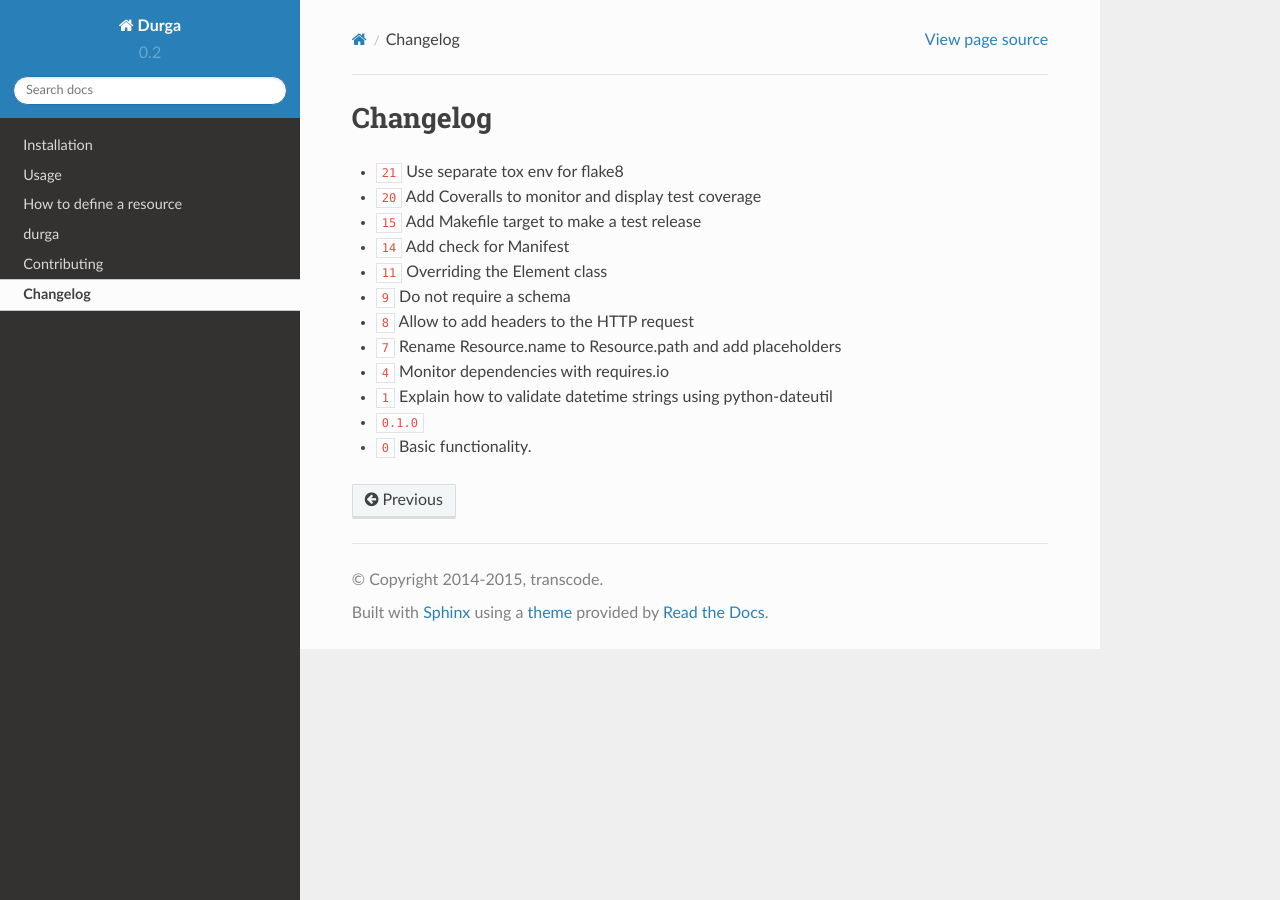
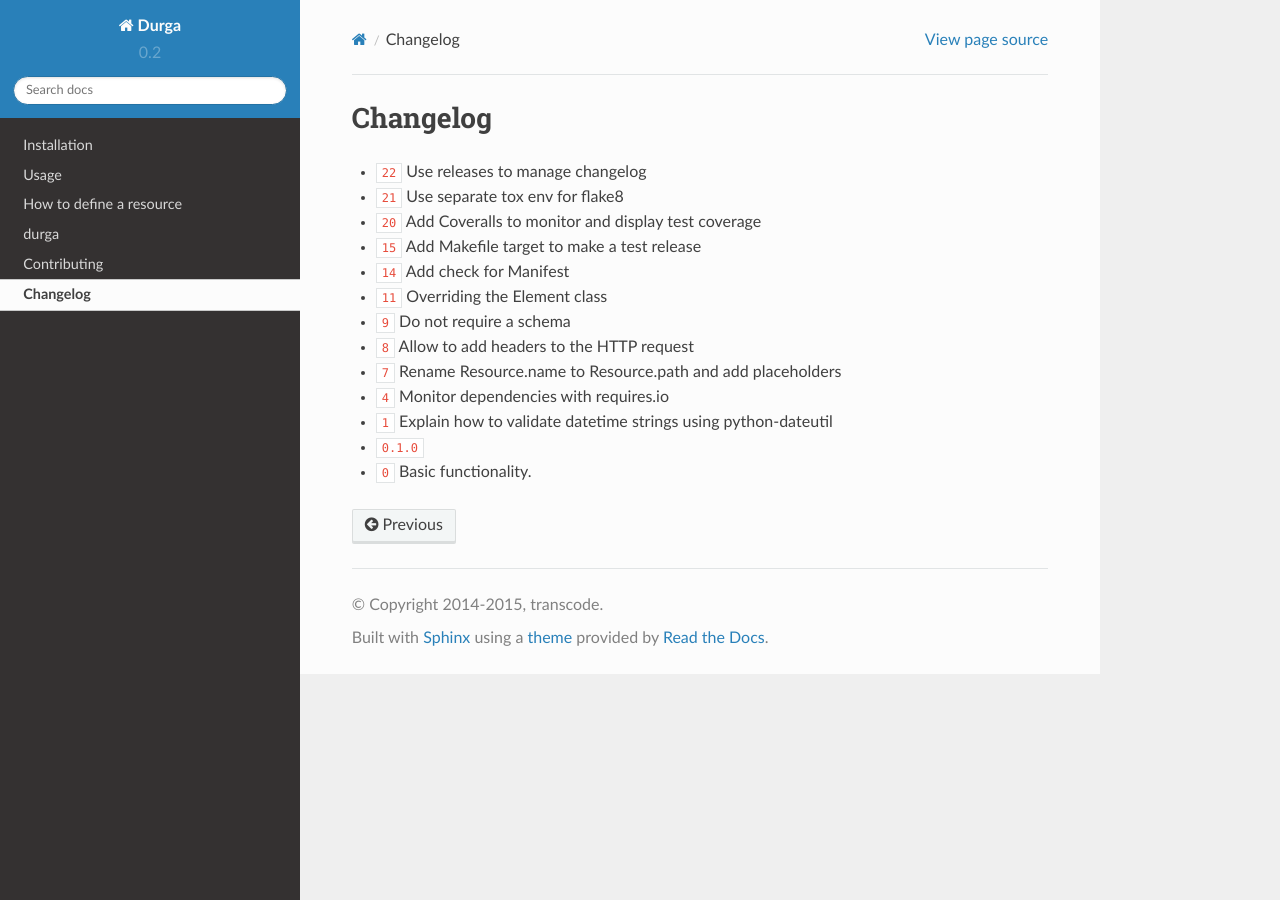
Before and after one commit to transcode-de/durga, a Sphinx documentation site: the page built from docs/changelog.rst, in a window 1280 px wide. Built offline with Sphinx 7.4.7 and the Read the Docs theme 2.0.0, drawn with Linux system fonts in a browser that asks for light colours; pages that are not in the unit, such as notebooks, are missing from menus; cross-references to code outside the pages are shown as plain code.

Commit message:
Updated changelog

```diff
--- a/docs/changelog.rst
+++ b/docs/changelog.rst
@@ -1,7 +1,8 @@
-=========
+*********
 Changelog
-=========
+*********
 
+* :support:`22` Use releases to manage changelog
 * :support:`21` Use separate tox env for flake8
 * :support:`20` Add Coveralls to monitor and display test coverage
 * :support:`15` Add Makefile target to make a test release
```
